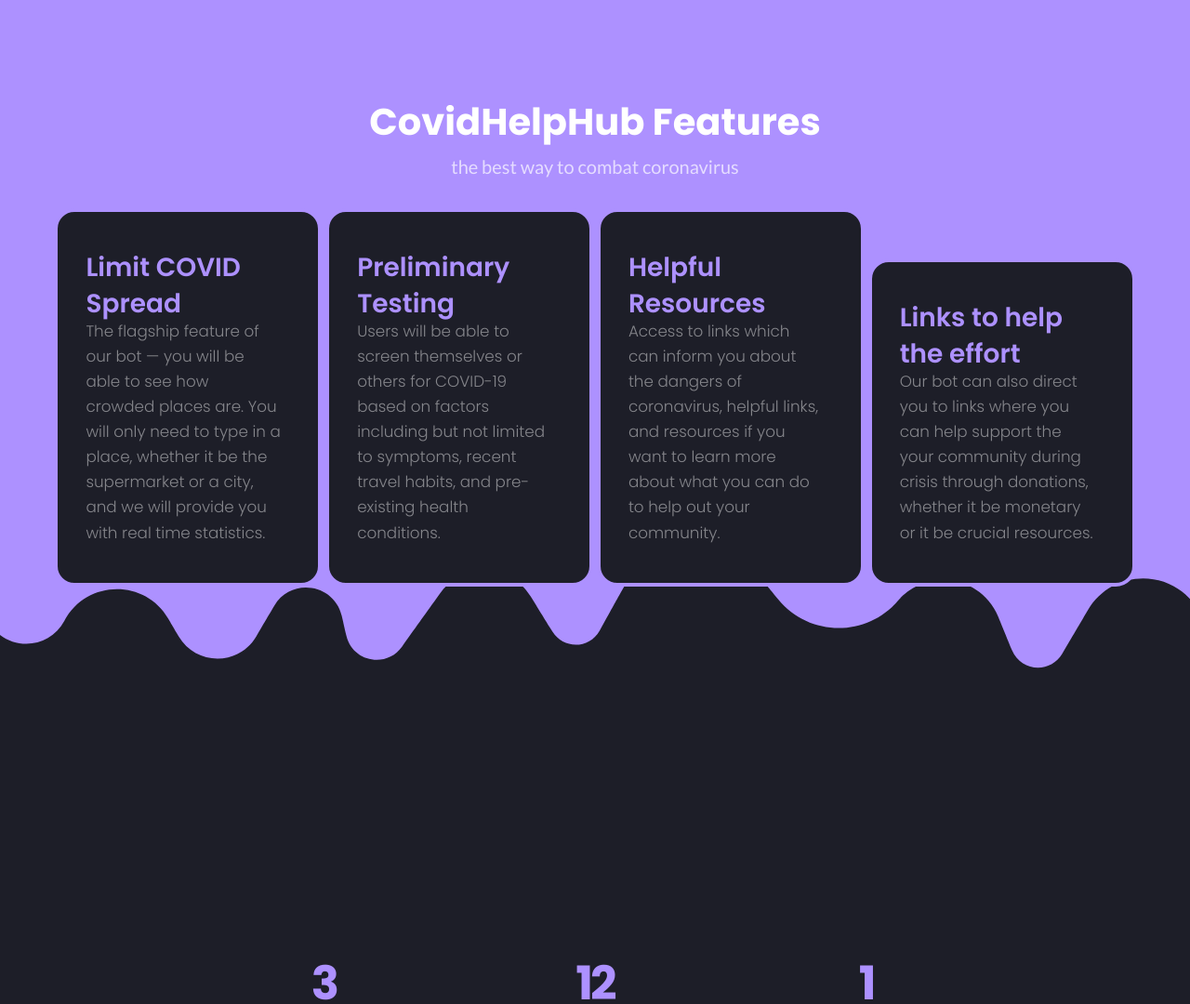
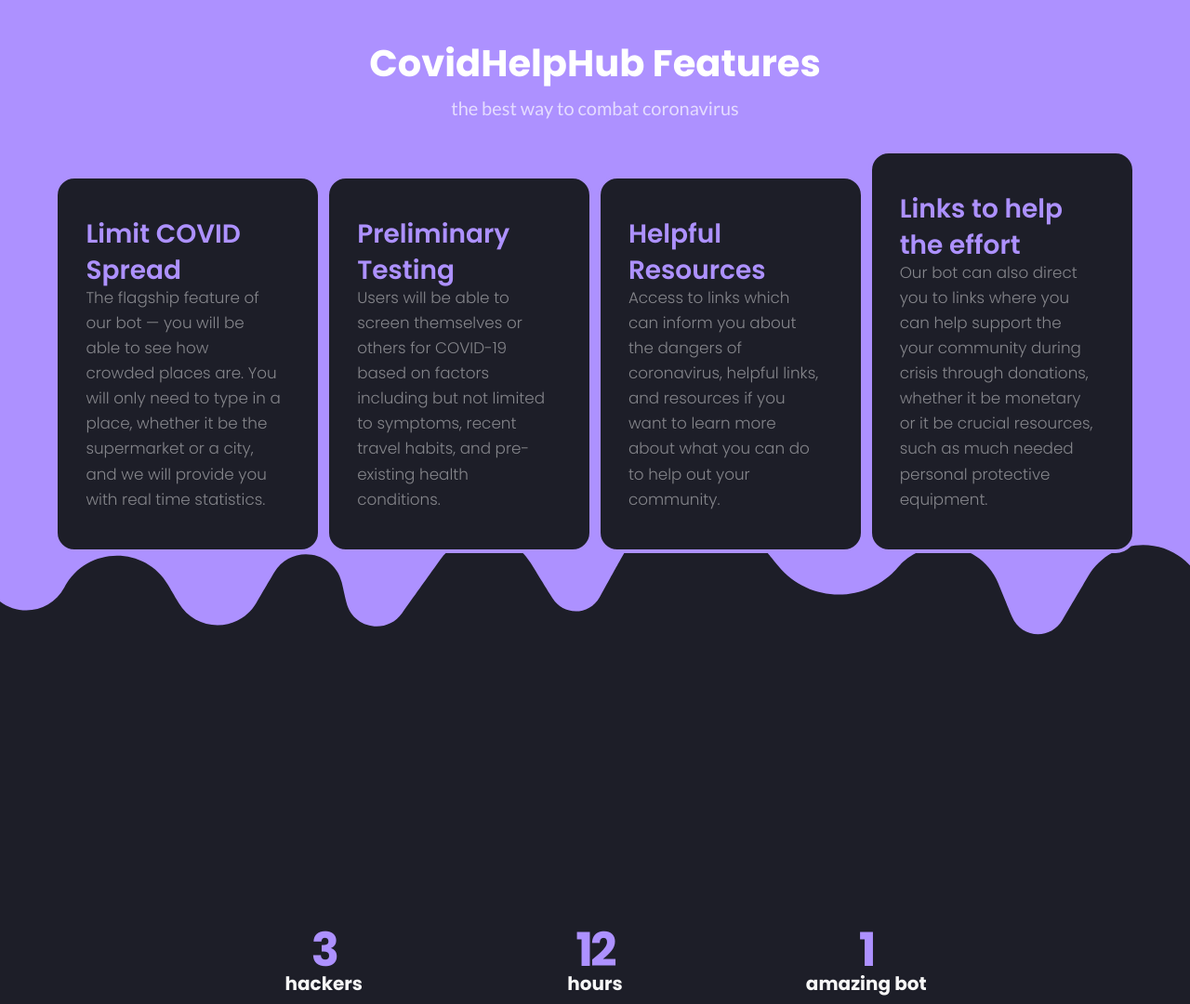
Before and after one commit to anahitahassan/Covid-Help-Hub, a plain HTML site: page index.html in a window 1280 px wide. Shown: the part 960-2040 px from the top of the page at 93% size. Drawn offline with nearby package versions, Linux system fonts and the light colour scheme.

Commit message:
SPACING ISSUES >:(

```diff
--- a/index.html
+++ b/index.html
@@ -41,7 +41,7 @@
     <p class="subtitle">CovidHelpHub is a Messenger bot ready to help you with all of your coronavirus needs.<br /><br />The CovidHelpHub bot is our solution to end pandemics faster. We saw how there were many underprivileged people who did <br />not have access to coronavirus testing, so we thought of a way to implement quick and accessible testing. If you are shown to <br />have symptoms of coronavirus, we will direct you to go to the hospital in order to minimize others contracting it. We decided to <br />expand our bot with features such as crowd control. You will be able to see real time statistics of places. Therefore, you can <br />plan how to go about your day with a lesser chance of contracting coronavirus. Our bot will also direct you to many helpful <br />links, whether it be for donations or donations to help out your community. <br /> </p>
     <a class="btn btn-primary btn-lg" href="https://m.me/105840961188812" target="_blank" role="button">Try it out!</a>
     <a class="btn btn-secondary btn-lg" href="https://covidhelphub.github.io/resources.html" target="_blank" role="button">more covid-19 resources</a>
-    <br /><br /><br /><br /><br /><br />
+    <br /><br /><br />
 </div>
 <div class="features">
     <div class="title">CovidHelpHub Features</div>
@@ -68,7 +68,7 @@
         <div class="card" style="width: 18rem;">
             <div class="card-body">
                 <h5 class="card-title">Links to help the effort</h5>
-                <p class="card-text">Our bot can also direct you to links where you can help support the your community during crisis through donations, whether it be monetary or it be crucial resources. </p>
+                <p class="card-text">Our bot can also direct you to links where you can help support the your community during crisis through donations, whether it be monetary or it be crucial resources, such as much needed personal protective equipment.</p>
             </div>
         </div>
     </div>
```
